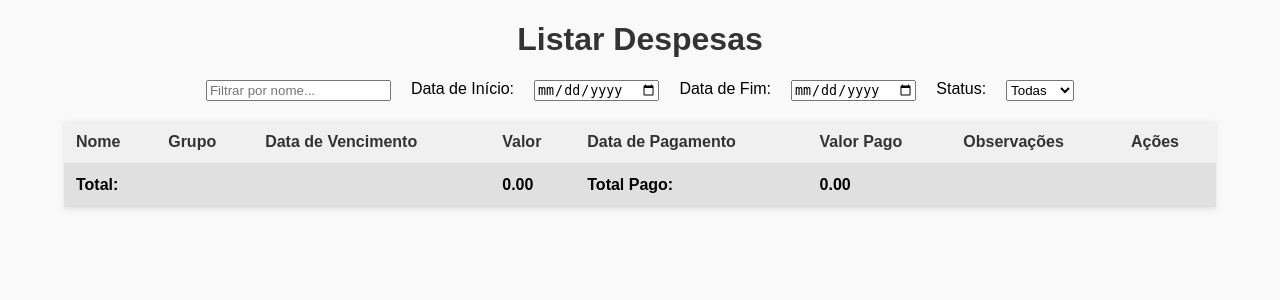
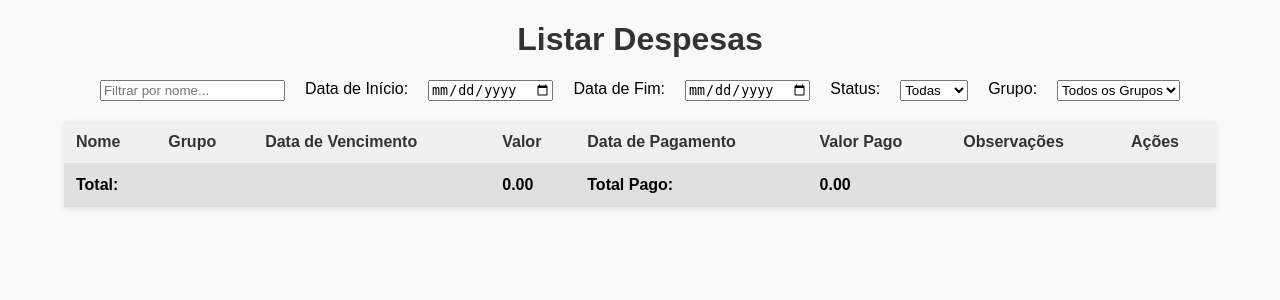
Before and after one commit to RenanWHottz/Minhas-Despesas-Django, a Django app: page /listagem/ in a window 1280 px wide. Shown: the part 68-368 px from the top of the page. Run offline with Django 4.2, Linux system fonts and the light colour scheme; data that the repository does not hold is empty.

Commit message:
Filtro de grupos adicionado a listagem

```diff
--- a/despesas/templates/listagem.html
+++ b/despesas/templates/listagem.html
@@ -96,8 +96,9 @@
             const dataInicio = document.getElementById('data_inicio').value;
             const dataFim = document.getElementById('data_fim').value;
             const filtroEstado = document.getElementById('filtro_estado').value;
+            const filtroGrupo = document.getElementById('filtro_grupo').value;
 
-            fetch(`/listagem/?filtro_nome=${filtroNome}&data_inicio=${dataInicio}&data_fim=${dataFim}&filtro_estado=${filtroEstado}`, {
+            fetch(`/listagem/?filtro_nome=${filtroNome}&data_inicio=${dataInicio}&data_fim=${dataFim}&filtro_estado=${filtroEstado}&filtro_grupo=${filtroGrupo}`, {
                 headers: {
                     'X-Requested-With': 'XMLHttpRequest'
                 }
@@ -151,6 +152,7 @@
             document.getElementById('data_inicio').addEventListener('input', filtrarDespesas);
             document.getElementById('data_fim').addEventListener('input', filtrarDespesas);
             document.getElementById('filtro_estado').addEventListener('change', filtrarDespesas);
+            document.getElementById('filtro_grupo').addEventListener('change', filtrarDespesas);
             filtrarDespesas();
         });
     </script>
@@ -175,6 +177,13 @@
         <option value="todas">Todas</option>
         <option value="abertas">Abertas</option>
         <option value="pagas">Pagas</option>
+    </select>
+    <label for="filtro_grupo">Grupo:</label>
+    <select id="filtro_grupo">
+        <option value="">Todos os Grupos</option>
+        {% for grupo in grupos %}
+        <option value="{{ grupo.id }}">{{ grupo.nome }}</option>
+        {% endfor %}
     </select>
 </div>
     <table>
--- a/despesas/views.py
+++ b/despesas/views.py
@@ -51,6 +51,7 @@ def listar_despesas(request):
     data_inicio = request.GET.get('data_inicio', '')
     data_fim = request.GET.get('data_fim', '')
     filtro_estado = request.GET.get('filtro_estado', 'todas')
+    filtro_grupo = request.GET.get('filtro_grupo', '')
 
     despesas = Despesa.objects.all().order_by('-vencimento')
 
@@ -72,6 +73,9 @@ def listar_despesas(request):
     elif filtro_estado == 'pagas':
         despesas = despesas.filter(data_pagamento__isnull=False)
 
+    if filtro_grupo:
+        despesas = despesas.filter(grupo_id=filtro_grupo)
+
     if request.headers.get('x-requested-with') == 'XMLHttpRequest':
         despesas_list = [
             {
@@ -88,7 +92,8 @@ def listar_despesas(request):
         ]
         return JsonResponse({'despesas': despesas_list, 'csrf_token': csrf.get_token(request)})
 
-    return render(request, 'listagem.html', {'despesas': despesas})
+    grupos = GrupoDespesas.objects.all()
+    return render(request, 'listagem.html', {'despesas': despesas, 'grupos': grupos})
 
 def excluir_despesa(request, despesa_id):
     despesa = get_object_or_404(Despesa, pk=despesa_id)
```
Lines whose indentation alone changed are shown as unchanged.
